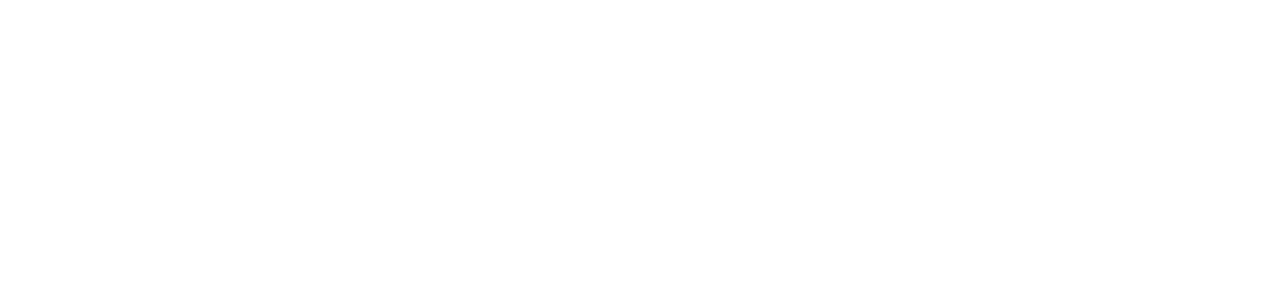
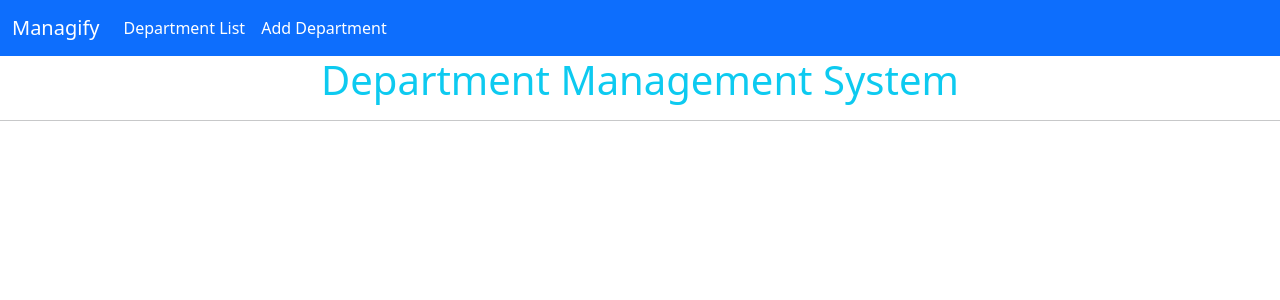
Before and after one commit to Jitin20/DeptClient, an Angular app: page / in a window 1280 px wide. Shown: the top 300 px of the page. Built offline with nearby package versions, Linux system fonts and the light colour scheme.

Commit message:
IMplemented Interface and service added api path and common http

```diff
--- a/src/app/app.component.html
+++ b/src/app/app.component.html
@@ -1,23 +1,18 @@
-<nav class="navbar navbar-expand-lg bg-light">
+<nav class="navbar navbar-expand-lg bg-primary">
   <div class="container-fluid">
-    <a class="navbar-brand" href="#">Navbar</a>
+    <a class="navbar-brand" href="#" style="color: white;">Managify</a>
     <button class="navbar-toggler" type="button" data-bs-toggle="collapse" data-bs-target="#navbarNav" aria-controls="navbarNav" aria-expanded="false" aria-label="Toggle navigation">
       <span class="navbar-toggler-icon"></span>
     </button>
-    <div class="collapse navbar-collapse" id="navbarNav">
-      <ul class="navbar-nav">
-        <li class="nav-item">
-         <a routerLink="list"></a>Department List</a>
+    <div class="collapse navbar-collapse" id="navbarNav" >
+      <ul class="navbar-nav" >
+        <li class="nav-item" >
+         <a routerLink="list" class="nav-link active" style="color: white;">Department List </a>
         </li>
         <li class="nav-item">
-          <a routerLink="add"></a>Department List</a>
+          <a routerLink="add" class="nav-link active" style="color: white;">Add Department</a>
         </li>
-        <li class="nav-item">
-          <a routerLink="list"></a>Department List</a>
-        </li>
-        <li class="nav-item">
-          <a routerLink="list"></a>Department List</a>
-        </li>
+
       </ul>
     </div>
   </div>
--- a/src/app/idept.ts
+++ b/src/app/idept.ts
@@ -1,2 +1,5 @@
 export interface IDept {
+    id:number
+    name: string
+    location: string
 }
```
Also changed, not shown: src/app/deptservice.service.ts (+6 -1 lines).
